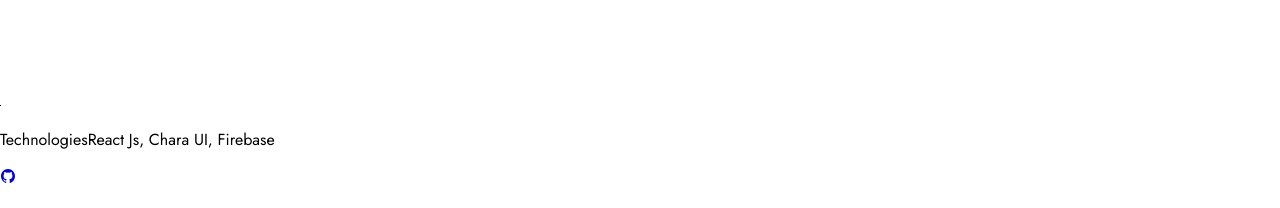
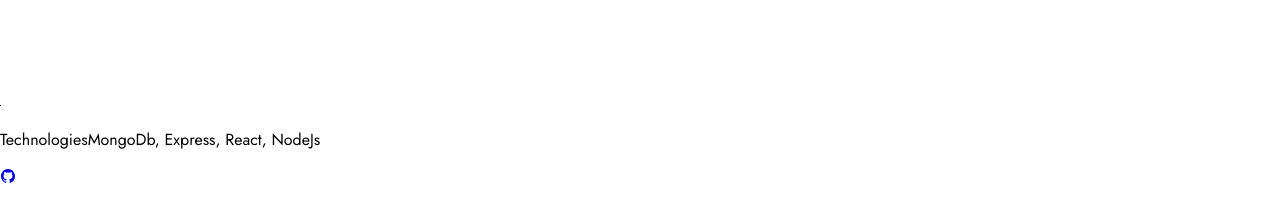
Before and after one commit to chinmay29hub/portfolio, a React (Create React App) app: page / in a window 1280 px wide. Shown: the part 6461-6669 px from the top of the page. Built offline with nearby package versions, Linux system fonts and the light colour scheme.

Commit message:
fixed techs

```diff
--- a/src/data.js
+++ b/src/data.js
@@ -6,7 +6,6 @@ import {
   IoLogoLinkedin,
   IoLogoWhatsapp,
 } from "react-icons/io5";
-import Chinmay from "./images/about.png";
 import ToDo from "./images/todo.png";
 import Login from "./images/login.png";
 import Nasa from "./images/nasa.png";
@@ -81,7 +80,7 @@ export const Projects = [
     id: 5,
     name: "URL Shortener",
     imageSrc: Url,
-    techs: "React Js, Chara UI, Firebase",
+    techs: "MongoDb, Express, React, NodeJs",
     github: "https://github.com/chinmay29hub/this-fucking-node.js",
     host: "https://chinmay29hub-url-shortener.onrender.com",
   },
```
